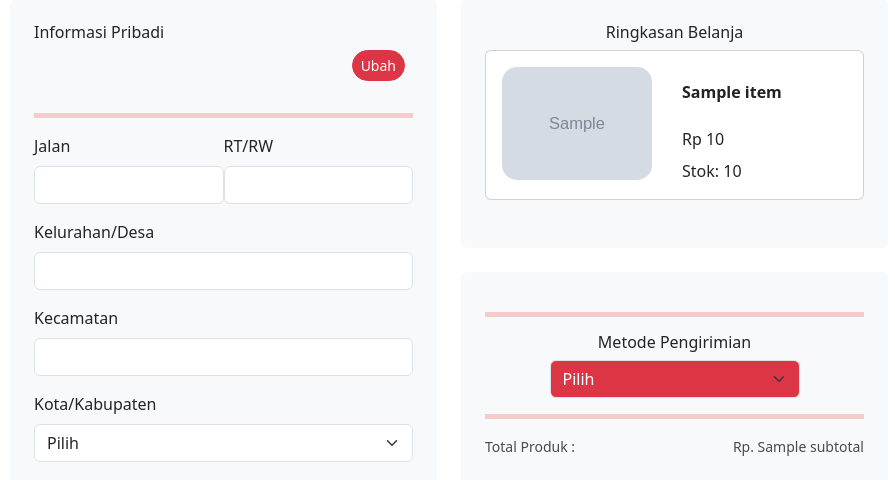
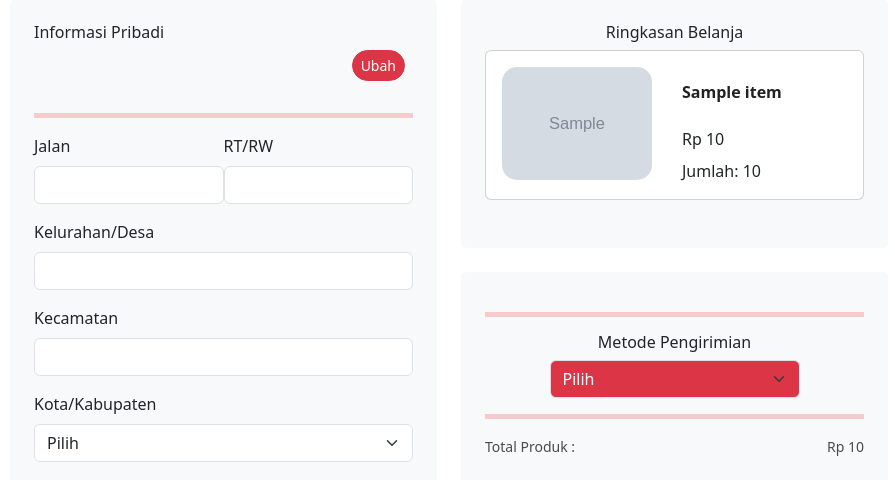
Before and after one commit to MuhammadRamaPradipaWijaya/Omah-Koki-Jember, a Flask app: template templates/checkout.html in a window 1280 px wide. Shown: the part 148-628 px from the top of the page, without its empty margins (191-1086 px from the left). Run offline with Flask 3, Linux system fonts and the light colour scheme; the template is opened without the code that fills it: most values are stand-ins (such as "Sample title", 1, 10 or a date in 2020); grey boxes marked "Sample" are stand-in pictures; some libraries are stand-ins or nearby versions.

Commit message:
Update checkout.html

```diff
--- a/templates/checkout.html
+++ b/templates/checkout.html
@@ -85,7 +85,7 @@
                                     </a>
                                 </h3>
                                 <div class="font-size-lg pt-2" style="text-align: left;">Rp {{ "{:,.0f}".format(item.harga).replace(",", ".") }}</div>
-                                <div class="font-size-lg pt-2" style="text-align: left;">Stok: {{ item.stok }}</div>
+                                <div class="font-size-lg pt-2" style="text-align: left;">Jumlah: {{ item['jumlah'] }}</div>
                             </div>
                         </div>
                     </div>
@@ -114,7 +114,7 @@
                   <p><strong>Total Produk : </strong></p>
                 </div>
                 <div class="mb-3">
-                  <p><strong>Rp. {{ subtotal }}</strong></p>
+                  <p><strong>Rp {{ "{:,.0f}".format(subtotal).replace(",", ".") }}</strong></p>
                 </div>
               </div>
               <div class="d-flex align-items-center justify-content-between">
```
